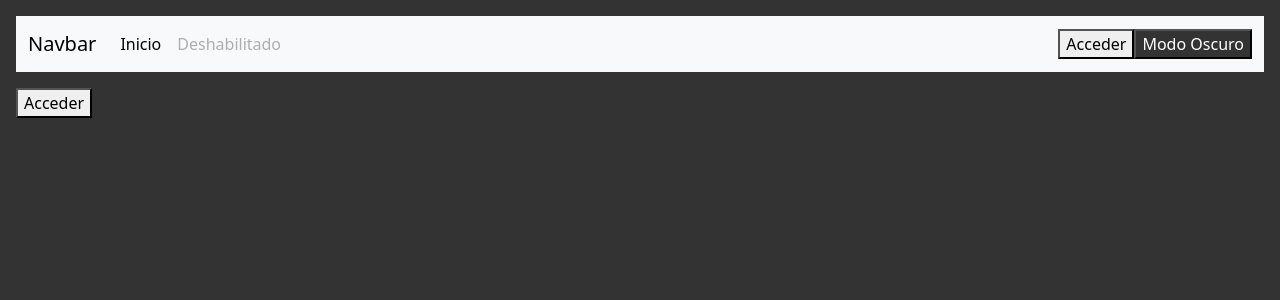
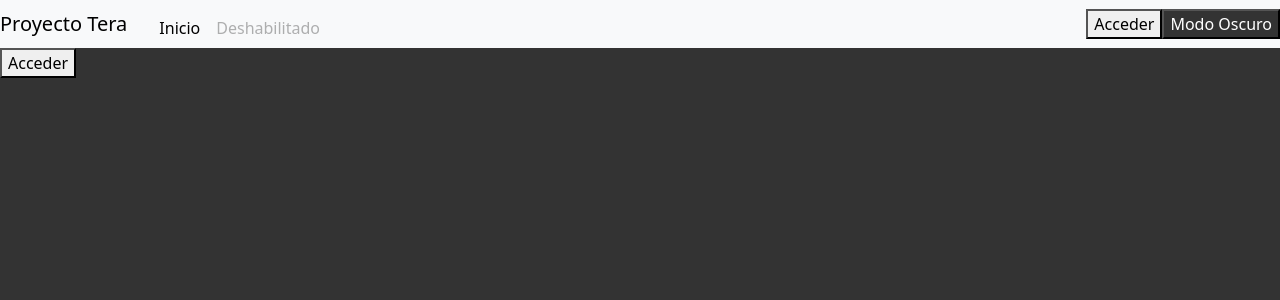
Before and after one commit to Tercmo/tera, a React (Create React App) app: page /login in a window 1280 px wide. Shown: the top 300 px of the page. Built offline with nearby package versions, Linux system fonts and the light colour scheme.

Commit message:
Se elimina borde de la navbar

```diff
--- a/src/App.js
+++ b/src/App.js
@@ -19,9 +19,8 @@ function App() {
 
   return (
     <div className="App">
-      <nav className="navbar navbar-expand-lg navbar-light bg-light">
-        <div className="container-fluid">
-          <Link to='/home' className="navbar-brand">Navbar</Link>
+      <nav className="navbar navbar-expand-lg navbar-light bg-light container-fluid">
+        <Link to='/home' className="navbar-brand">Proyecto Tera</Link>
         <button
           className="navbar-toggler"
           type="button"
@@ -47,7 +46,6 @@ function App() {
         >
           {isDarkMode ? 'Modo Oscuro' : 'Modo Claro'}
         </button>
-        </div>
       </nav>
 
       <main>
--- a/src/css/general.css
+++ b/src/css/general.css
@@ -1,3 +1,4 @@
+/* general.css */
 /* modo oscuro 1 revisar por que solo funciona así */
 .dark-mode {
   background-color: #333;
@@ -12,7 +13,7 @@
 
 /* General a toda la página */
 body {
-  margin: 8px; /* Agregamos un margen mínimo en todos los lados del cuerpo del documento */
+  margin: 0;
   padding: 0;
   background-color: #f8f8f8; /* Estilo de fondo predeterminado */
 }
@@ -25,20 +26,36 @@ body.dark-mode {
 
 /* Contenedor principal del contenido */
 .App {
-  margin: 16px; /* Agregamos un margen mínimo al contenedor principal */
+  margin: 0;
 }
 
 /* Barra de navegación */
 nav {
-  margin-bottom: 16px; /* Agregamos un margen inferior a la barra de navegación */
+  margin-bottom: 0;
 }
 
 /* Barra lateral (si existe) */
 .sidebar {
-  margin-right: 16px; /* Agregamos un margen derecho a la barra lateral */
+  margin-right: 16px;
 }
 
 /* Contenido principal */
 main {
-  margin-right: 16px; /* Agregamos un margen derecho al contenido principal */
+  margin-right: 16px;
 }
+
+/* Estilo para la barra de navegación */
+nav.navbar {
+  margin: 0;
+  padding: 0;
+}
+
+/* Estilo para los elementos internos de la barra de navegación */
+.navbar-nav {
+  margin: 8px; /* Agregamos un margen mínimo a los elementos internos */
+}
+
+/* Opcionalmente, si deseas que el botón hamburguesa ocupe todo el ancho en dispositivos pequeños */
+.navbar-toggler {
+  margin-right: 0;
+}
```
Lines whose indentation alone changed are shown as unchanged.
